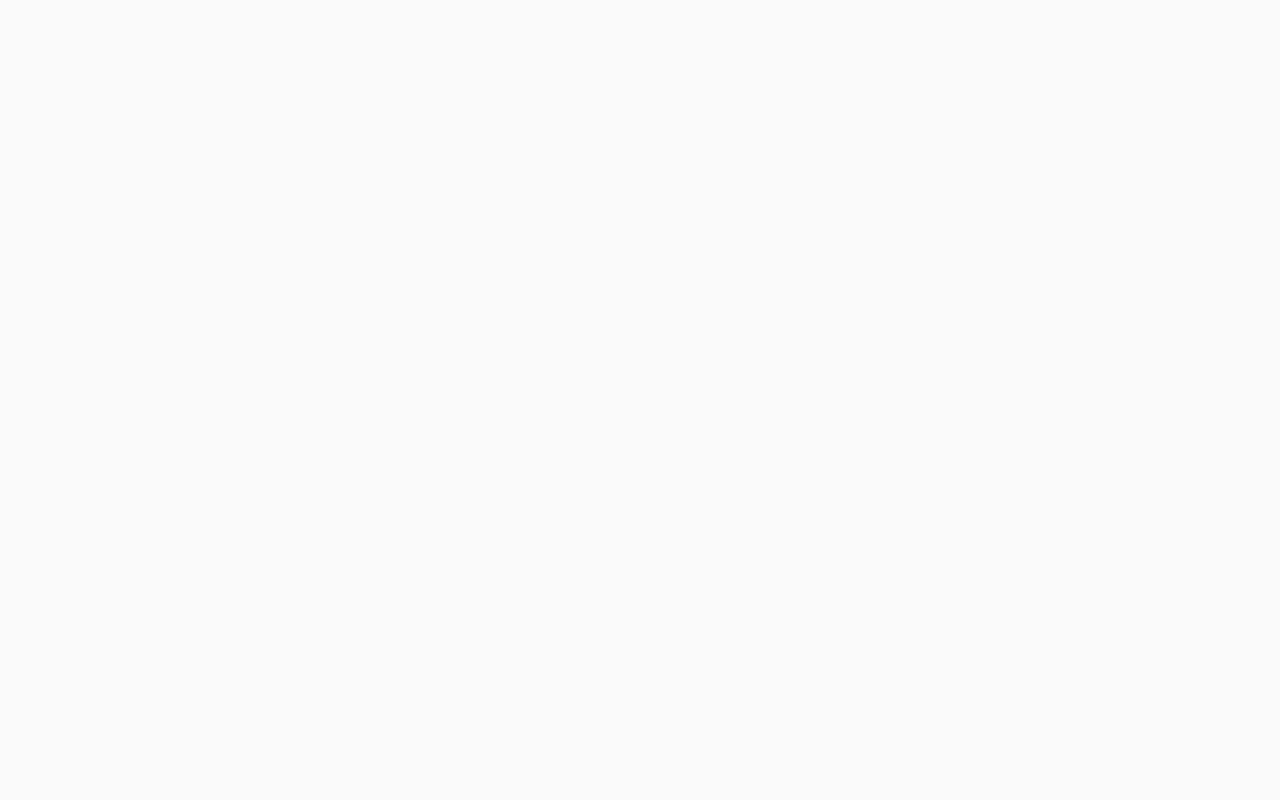
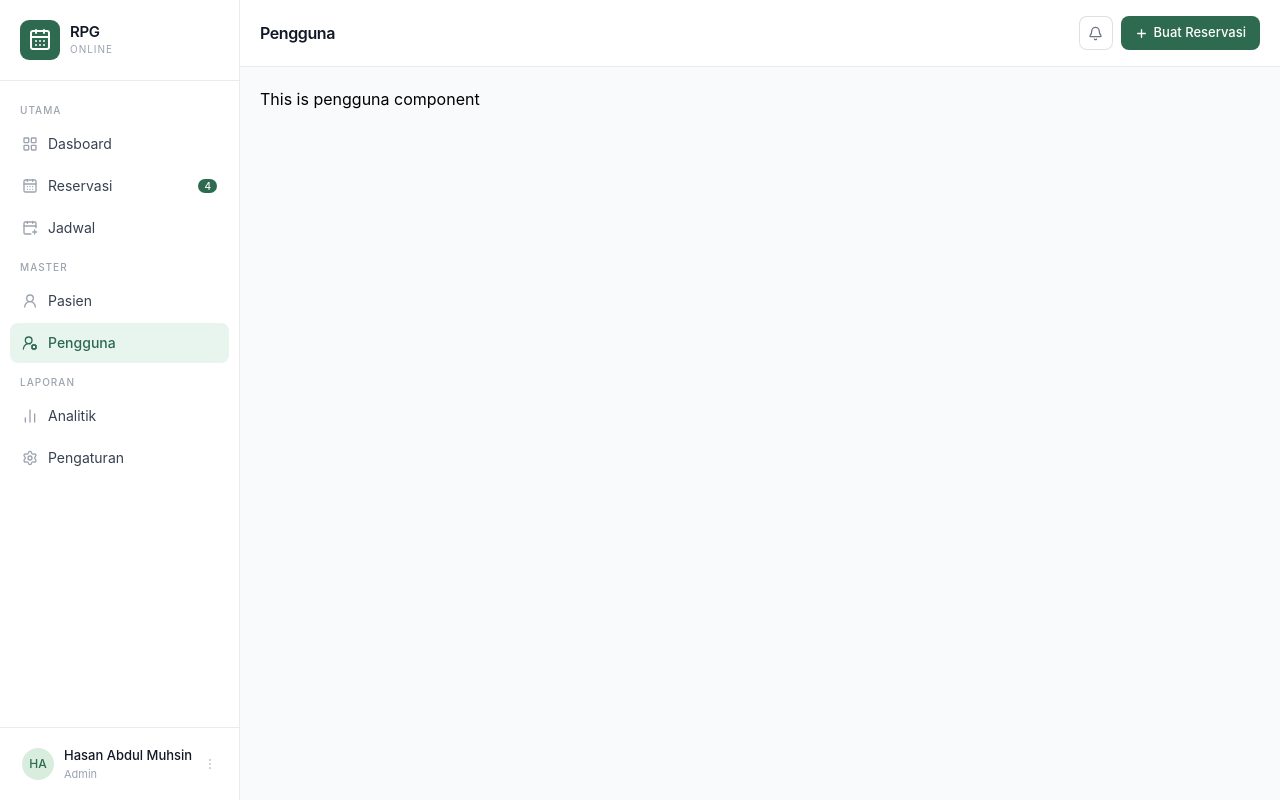
Before and after one commit to stywn93/rpg-online, a React (Vite) app: page /users in a window 1280 px wide. Before the commit this address had no page. Built offline with nearby package versions, Linux system fonts and the light colour scheme.

Commit message:
fixing sidebar menus

```diff
--- a/src/Dashboard.jsx
+++ b/src/Dashboard.jsx
@@ -1,28 +1,52 @@
 import Topbar from "./components/Topbar"
 import BottomNav from "./components/BottomNav"
 import Sidebar from "./components/Sidebar"
+import { Outlet, useLocation } from "react-router-dom"
+import { NAV_ITEMS } from "./components/navConfig"
 
 export default function Dashboard(
     {
-        activePage = "dashboard",
+        activePage,
         onNavigate = () => {
         },
         onNewReservation = () => {
         },
-        user = {name: "Andi Rahmat", role: "Admin", initials: "AR"},
-        pageTitle = "Dasbor",
-        children,
+        user = {name: "Hasan Abdul Muhsin", role: "Admin", initials: "HA"},
+        pageTitle,
     }
 ) {
+    const { pathname } = useLocation();
+    const normalizedPath = pathname.length > 1 ? pathname.replace(/\/+$/, "") : pathname;
+    const currentNavItem = NAV_ITEMS.find((item) => {
+        if (!item.link) {
+            return false;
+        }
+
+        return item.link === "/"
+            ? normalizedPath === "/"
+            : normalizedPath === item.link || normalizedPath.startsWith(`${item.link}/`);
+    });
+
+    const fallbackTitle = normalizedPath === "/"
+        ? "Dasbor"
+        : normalizedPath
+            .split("/")
+            .filter(Boolean)
+            .map((segment) => segment.charAt(0).toUpperCase() + segment.slice(1))
+            .join(" / ");
+
+    const resolvedActivePage = activePage ?? currentNavItem?.key ?? "dashboard";
+    const resolvedPageTitle = pageTitle ?? currentNavItem?.label ?? fallbackTitle;
+
     return (
 
         <div className="flex h-dvh overflow-hidden bg-gray-50 font-sans">
-            <Sidebar activeKey={activePage} onNavigate={onNavigate} user={user}/>
+            <Sidebar activeKey={resolvedActivePage} onNavigate={onNavigate} user={user}/>
 
             <div className="flex flex-1 flex-col overflow-hidden">
-                <Topbar title={pageTitle} onNewReservation={onNewReservation}/>
-                <main className="flex-1 overflow-y-auto p-5">{children}</main>
-                <BottomNav activeKey={activePage} onNavigate={onNavigate}/>
+                <Topbar title={resolvedPageTitle} onNewReservation={onNewReservation}/>
+                <main className="flex-1 overflow-y-auto p-5"><Outlet/></main>
+                <BottomNav activeKey={resolvedActivePage} onNavigate={onNavigate}/>
             </div>
         </div>
     );
--- /dev/null
+++ b/src/Jadwal.jsx
@@ -0,0 +1,5 @@
+export default function Jadwal() {
+    return (
+        <>This is Jadwal component.</>
+    )
+}
--- /dev/null
+++ b/src/Pasien.jsx
@@ -0,0 +1,5 @@
+export default function Pasien(){
+    return (
+        <>This is pasien component</>
+    )
+}
--- /dev/null
+++ b/src/Pengguna.jsx
@@ -0,0 +1,5 @@
+export default function Pengguna(){
+    return (
+        <>This is pengguna component</>
+    )
+}
--- /dev/null
+++ b/src/Reservasi.jsx
@@ -0,0 +1,5 @@
+export default function Reservasi(){
+    return (
+        <p>This is who we are</p>
+    )
+}
--- a/src/components/Sidebar.jsx
+++ b/src/components/Sidebar.jsx
@@ -1,21 +1,21 @@
-import { CalendarFold } from "lucide-react"
-import { MoreVertical } from "lucide-react"
-import { CalendarDays } from 'lucide-react'
-import { NAV_ITEMS } from "./navConfig"
-import { Link } from "react-router-dom";
+import {CalendarFold} from "lucide-react"
+import {MoreVertical} from "lucide-react"
+import {CalendarDays} from 'lucide-react'
+import {NAV_ITEMS} from "./navConfig"
+import {Link} from "react-router-dom";
 
 
 function cn(...classes) {
     return classes.filter(Boolean).join(" ");
 }
 
-export default function Sidebar({ activeKey, onNavigate, user }) {
+export default function Sidebar({activeKey, onNavigate, user}) {
     // Kelompokkan item berdasarkan section
     const sections = [];
     let current = null;
     NAV_ITEMS.forEach((item) => {
         if (item.section) {
-            current = { label: item.section, items: [item] };
+            current = {label: item.section, items: [item]};
             sections.push(current);
         } else if (current) {
             current.items.push(item);
@@ -26,9 +26,9 @@ export default function Sidebar({ activeKey, onNavigate, user }) {
         <aside className="hidden md:flex w-60 shrink-0 flex-col bg-white border-r border-black/[0.08]">
 
             {/* Logo */}
-            <Link className="flex items-center gap-2.5 px-5 py-5 border-b border-black/[0.08]">
+            <Link to={"/"} className="flex items-center gap-2.5 px-5 py-5 border-b border-black/[0.08]">
                 <div className="w-10 h-10 rounded-[9px] bg-accent flex items-center justify-center shrink-0">
-                    <CalendarDays color="#ffffff" />
+                    <CalendarDays color="#ffffff"/>
                 </div>
                 <div>
                     <div className="font-semibold text-[15px] text-gray-900 tracking-tight leading-tight">
@@ -51,7 +51,8 @@ export default function Sidebar({ activeKey, onNavigate, user }) {
                             const active = item.key === activeKey;
                             const Icon = item.icon;
                             return (
-                                <button
+                                <Link
+                                    to={item.link}
                                     key={item.key}
                                     onClick={() => onNavigate(item.key)}
                                     className={cn(
@@ -70,11 +71,12 @@ export default function Sidebar({ activeKey, onNavigate, user }) {
                     {item.label}
                   </span>
                                     {item.badge && (
-                                        <span className="text-[10px] font-medium bg-accent text-white px-1.5 py-0.5 rounded-full leading-none">
+                                        <span
+                                            className="text-[10px] font-medium bg-accent text-white px-1.5 py-0.5 rounded-full leading-none">
                       {item.badge}
                     </span>
                                     )}
-                                </button>
+                                </Link>
                             );
                         })}
                     </div>
@@ -83,15 +85,17 @@ export default function Sidebar({ activeKey, onNavigate, user }) {
 
             {/* Footer: user profile */}
             <div className="border-t border-black/[0.08] p-2.5">
-                <button className="w-full flex items-center gap-2.5 px-3 py-2 rounded-lg hover:bg-gray-50 transition-colors duration-150">
-                    <div className="w-8 h-8 rounded-full bg-[#D8EDDE] flex items-center justify-center text-xs font-medium text-accent shrink-0">
+                <button
+                    className="w-full flex items-center gap-2.5 px-3 py-2 rounded-lg hover:bg-gray-50 transition-colors duration-150">
+                    <div
+                        className="w-8 h-8 rounded-full bg-[#D8EDDE] flex items-center justify-center text-xs font-medium text-accent shrink-0">
                         {user.initials}
                     </div>
                     <div className="flex-1 min-w-0 text-left">
                         <p className="text-[13px] font-medium text-gray-900 truncate">{user.name}</p>
                         <p className="text-[11px] text-gray-400">{user.role}</p>
                     </div>
-                    <MoreVertical size={14} className="text-gray-300 shrink-0" />
+                    <MoreVertical size={14} className="text-gray-300 shrink-0"/>
                 </button>
             </div>
         </aside>
--- a/src/components/navConfig.js
+++ b/src/components/navConfig.js
@@ -5,8 +5,10 @@
 import {
     LayoutGrid,
     CalendarDays,
+    CalendarPlus,
     Users,
-  Home,
+    UserRound,
+    UserRoundCog,
     BarChart2,
     Settings,
 } from "lucide-react";
@@ -18,17 +20,22 @@ import {
  * - icon    : komponen Lucide icon
  * - badge   : (opsional) angka notifikasi
  * - section : grup label sidebar; null = ikut grup item sebelumnya
+ * - link    : anchor to link
  */
 export const NAV_ITEMS = [
     // ── Grup Utama ──
-  { key: "dashboard",    label: "Dasbor",    icon: LayoutGrid,   section: "Utama" },
-  { key: "reservations", label: "Reservasi", icon: CalendarDays, badge: 4, section: null },
-  { key: "guests",       label: "Tamu",      icon: Users,        section: null },
-  { key: "rooms",        label: "Ruangan",   icon: Home,         section: null },
+    {key: "dashboard", label: "Dasboard", icon: LayoutGrid, section: "Utama", link: "/"},
+    {key: "reservations", label: "Reservasi", icon: CalendarDays, badge: 4, section: null, link: "/reservation"},
+    {key: "schedules", label: "Jadwal", icon: CalendarPlus, section: null, link: "/schedules"},
+
+    // ── Grup Master Data ──
+    {key: "patients", label: "Pasien", icon: UserRound, section: "Master", link: "/patients"},
+    {key: "users", label: "Pengguna", icon: UserRoundCog, link: "/users"},
 
     // ── Grup Laporan ──
-  { key: "analytics", label: "Analitik",   icon: BarChart2, section: "Laporan" },
-  { key: "settings",  label: "Pengaturan", icon: Settings,  section: null },
+    {key: "analytics", label: "Analitik", icon: BarChart2, section: "Laporan"},
+    {key: "settings", label: "Pengaturan", icon: Settings, section: null},
+
 ];
 
 /**
@@ -36,9 +43,9 @@ export const NAV_ITEMS = [
  * Gunakan key yang sama dengan NAV_ITEMS agar active state sinkron.
  */
 export const BOTTOM_NAV_ITEMS = [
-  { key: "dashboard",    label: "Dasbor",     icon: LayoutGrid   },
-  { key: "reservations", label: "Reservasi",  icon: CalendarDays, badge: 4 },
-  { key: "guests",       label: "Tamu",       icon: Users        },
-  { key: "analytics",    label: "Laporan",    icon: BarChart2    },
-  { key: "settings",     label: "Pengaturan", icon: Settings     },
+    {key: "dashboard", label: "Dasbor", icon: LayoutGrid, link: "/"},
+    {key: "reservations", label: "Reservasi", icon: CalendarDays, badge: 4, link: "/reservasi"},
+    {key: "guests", label: "Tamu", icon: Users},
+    {key: "analytics", label: "Laporan", icon: BarChart2},
+    {key: "settings", label: "Pengaturan", icon: Settings},
 ];
--- a/src/main.jsx
+++ b/src/main.jsx
@@ -5,6 +5,10 @@ import Login from './Login.jsx'
 import Register from './Register.jsx'
 import {BrowserRouter, Route, Router, Routes} from 'react-router-dom'
 import Dashboard from "./Dashboard.jsx"
+import Reservasi from "./Reservasi.jsx"
+import Jadwal from "./Jadwal.jsx"
+import Pasien from "./Pasien.jsx"
+import Pengguna from "./Pengguna.jsx"
 
 createRoot(document.getElementById('root')).render(
     <StrictMode>
@@ -12,7 +16,12 @@ createRoot(document.getElementById('root')).render(
             <Routes>
                 <Route path='/login' element={<Login/>}/>
                 <Route path='/register' element={<Register/>}/>
-                <Route path='/' element={<Dashboard/>}/>
+                <Route path='/' element={<Dashboard/>}>
+                    <Route path='reservation' element={<Reservasi />}/>
+                    <Route path='schedules' element={<Jadwal />}/>
+                    <Route path='patients' element={<Pasien/>}/>
+                    <Route path='users' element={<Pengguna/>}/>
+                </Route>
             </Routes>
         </BrowserRouter>
     </StrictMode>,
```
Also changed, not shown: src/components/BottomNav.jsx (+30 -9 lines). Lines whose indentation alone changed are shown as unchanged.
